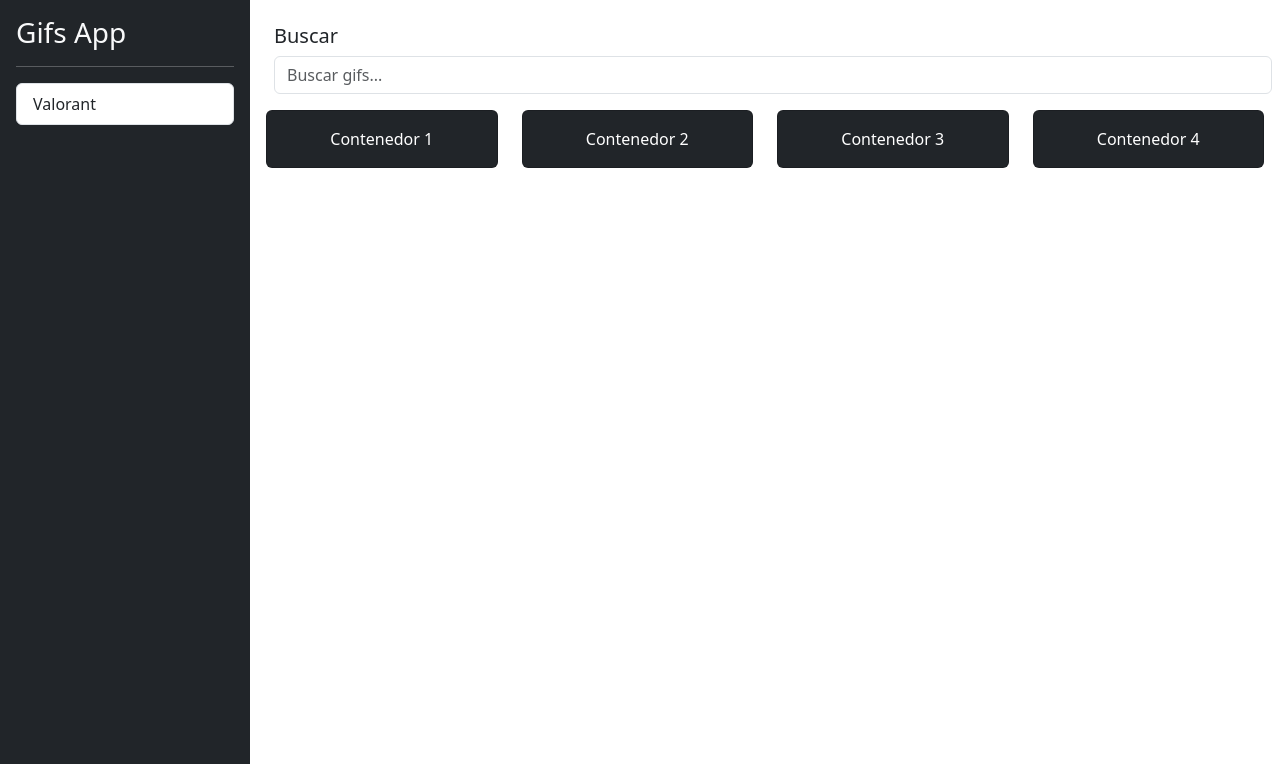
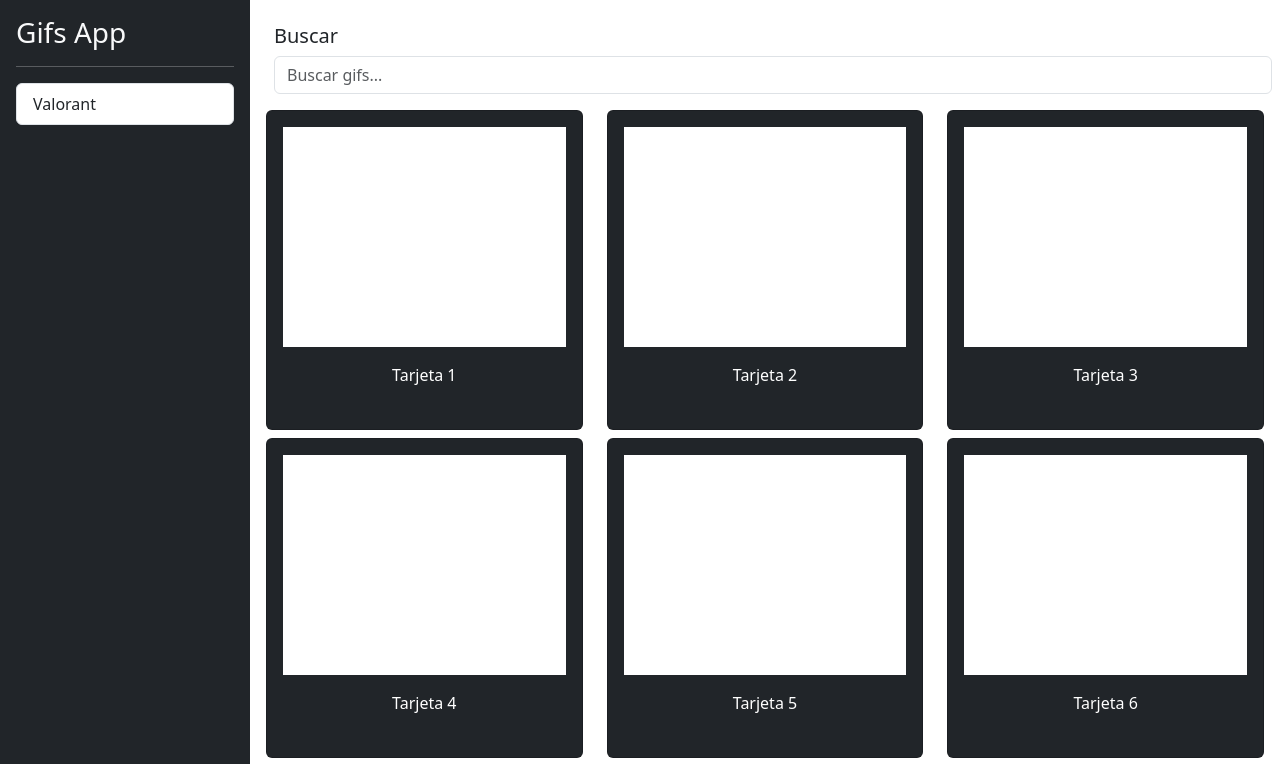
Before and after one commit to iiniguez/03-gifs-app, an Angular app: page / in a window 1280 px wide. Shown: the top 764 px of the page. Built offline with nearby package versions, Linux system fonts and the light colour scheme.

Commit message:
Mejora visual en cards.

```diff
--- a/src/app/gifs/components/card-list/card-list.component.html
+++ b/src/app/gifs/components/card-list/card-list.component.html
@@ -1,8 +1,8 @@
 <div class="row">
-  <div class="col-md-3 col-sm-6" *ngFor="let card of cards">
-    <div class="card mb-2 text-center bg-dark">
+  <div class="col-md-4 col-sm-12" *ngFor="let card of cards">
+    <div class="card mb-2 text-center bg-dark p-3" style="height: 320px;">
       <!-- TODO: Crear imagen-->
-
+      <div class="bg-white" style="height: 220px; width: 100%;"></div>
       <div class="card-body text-white">
         <p class="card-text">
           {{ card }}
--- a/src/app/gifs/components/card-list/card-list.component.ts
+++ b/src/app/gifs/components/card-list/card-list.component.ts
@@ -5,5 +5,5 @@ import { Component } from '@angular/core';
   templateUrl: './card-list.component.html',
 })
 export class CardList {
-  public cards: string[] = ['Contenedor 1', 'Contenedor 2', 'Contenedor 3', 'Contenedor 4'];
+  public cards: string[] = ['Tarjeta 1', 'Tarjeta 2', 'Tarjeta 3', 'Tarjeta 4', 'Tarjeta 5', 'Tarjeta 6', 'Tarjeta 7', 'Tarjeta 8'];
 }
```
